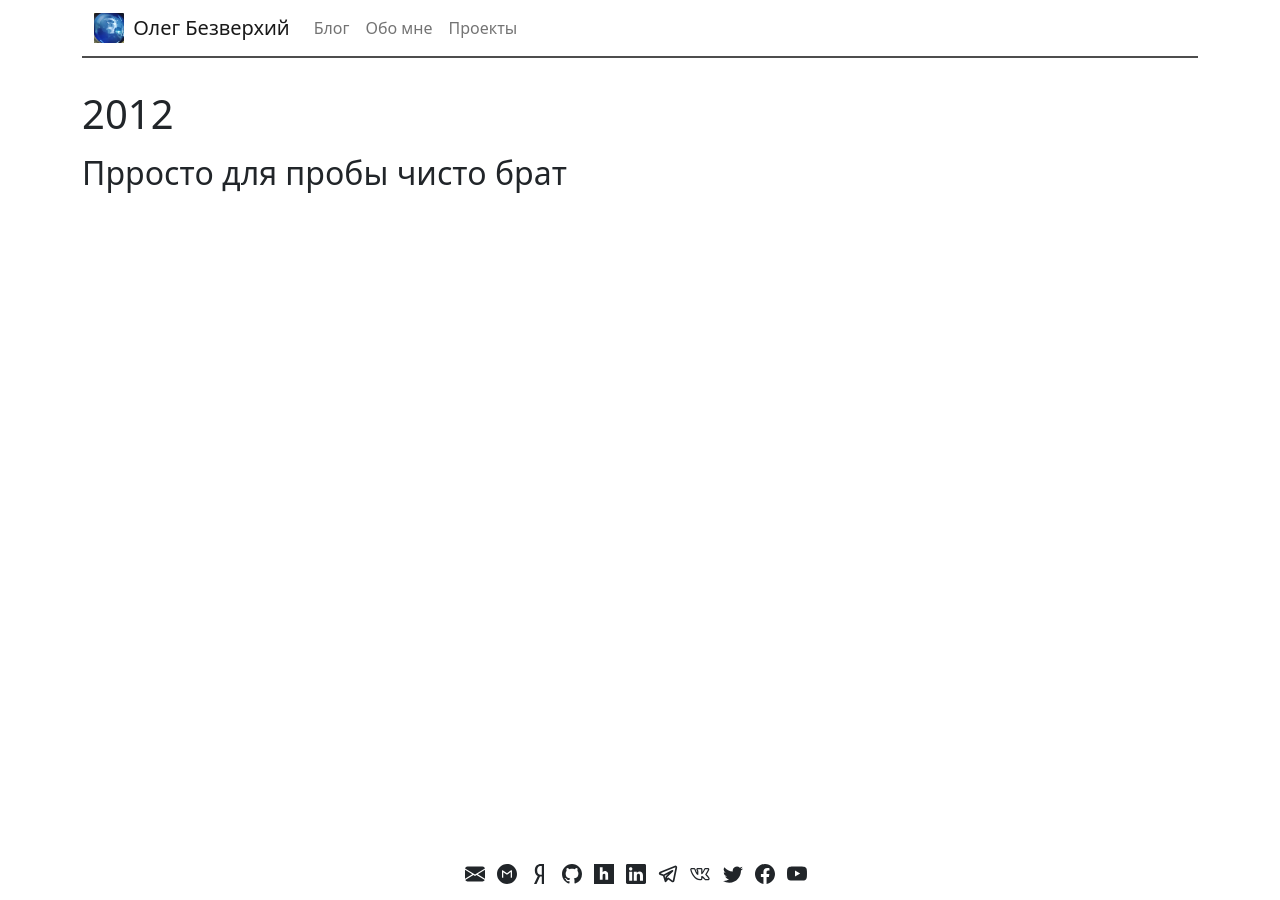
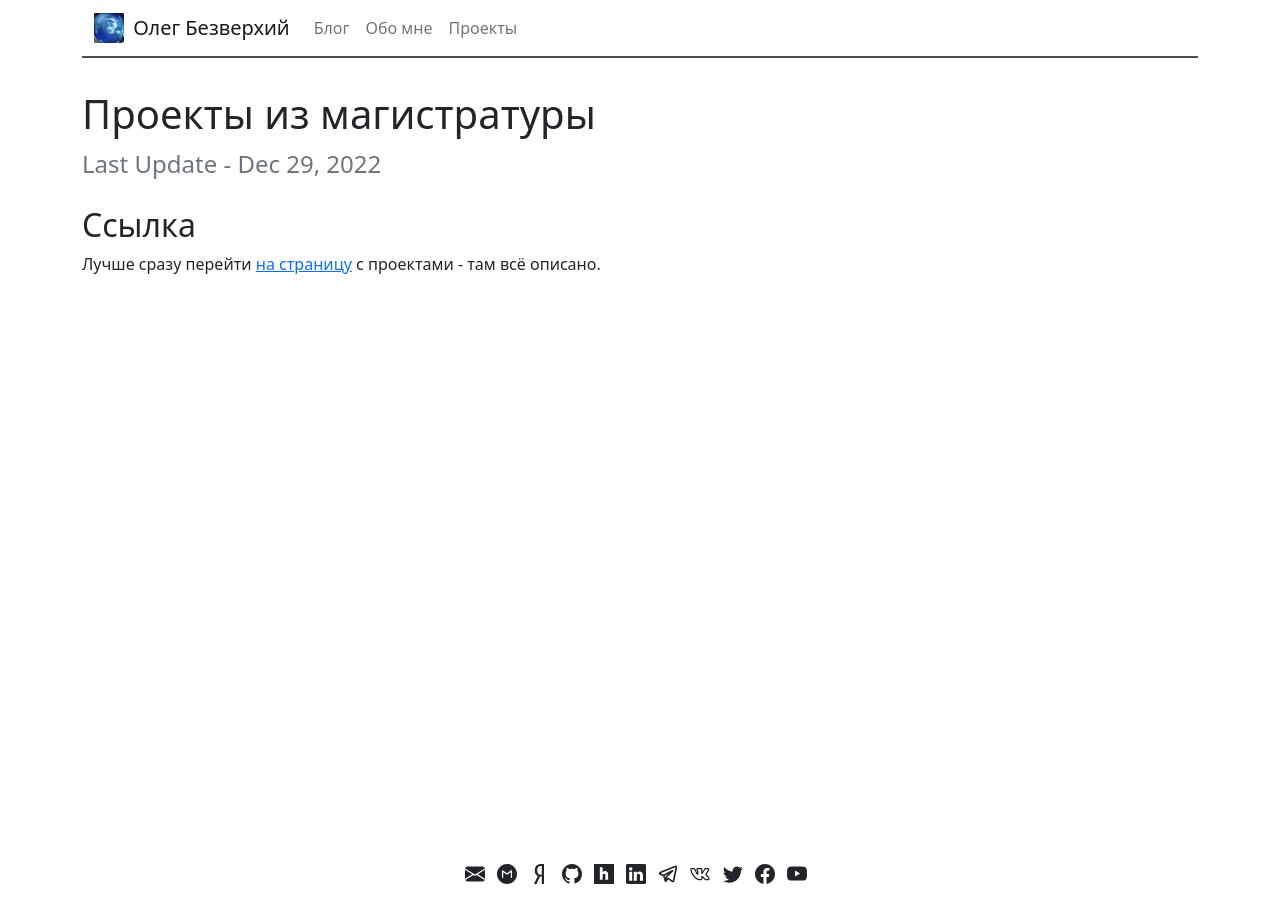
Before and after one commit to OlegBezverhii/olegbezverhii.github.io, a Jekyll site: the page built from magistratura/index.html, in a window 1280 px wide. Built offline with Jekyll 4.4.1, drawn with Linux system fonts in a browser that asks for light colours.

Commit message:
Add index pages

```diff
--- a/magistratura/bgpu/index.html
+++ b/magistratura/bgpu/index.html
@@ -3,10 +3,10 @@ layout: default
 ---
 
 <div class="post">
-	<h1>Вы попали на страницу проекта</h1>
+	<h1>Отдаю дань уважения паблику “Подслушано БГПУ”</h1>
 	<span class="fs-4 text-muted">Last Update - Dec 29, 2022</span>
 		<div class="mt-4">
-			<h2 id="вступление">Ссылки</h2>
+			<h2 id="ссылки">Ссылки</h2>
 
 			<p><a href="http://olegbezverhii.github.io/magistratura/bgpu/lda.html">LDA для постов из паблика “Подслушано БГПУ”</a></p>
 			<p><a href="http://olegbezverhii.github.io/magistratura/bgpu/bgpu.html">Облако слов для постов из паблика “Подслушано БГПУ”</a></p>
--- a/magistratura/index.html
+++ b/magistratura/index.html
@@ -2,9 +2,11 @@
 layout: default
 ---
 
-<div class="archive">
-  <h1 class="archive-year">2012</h1>
-  <div class="archive-item">
-	<h2>Прросто для пробы чисто брат</h2>
-  </div>
+<div class="post">
+	<h1>Проекты из магистратуры</h1>
+	<span class="fs-4 text-muted">Last Update - Dec 29, 2022</span>
+		<div class="mt-4">
+			<h2 id="ссылки">Ссылка</h2>
+			<p>Лучше сразу перейти <a href="http://olegbezverhii.github.io/project/"> на страницу</a> с проектами - там всё описано.</p>
+		</div>
 </div>
```
Also changed, not shown: magistratura/clusters/index.html (added, +17 -0 lines), magistratura/lda/index.html (added, +14 -0 lines), magistratura/nmf/index.html (added, +15 -0 lines), magistratura/pymorphy/index.html (added, +15 -0 lines).
